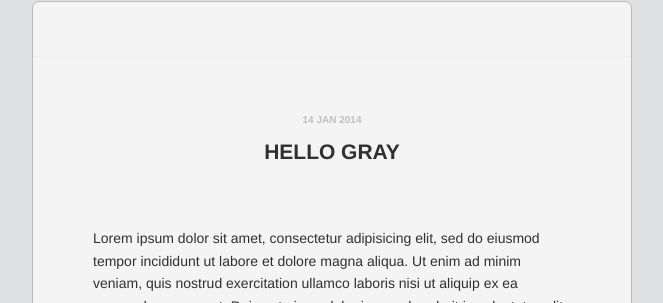
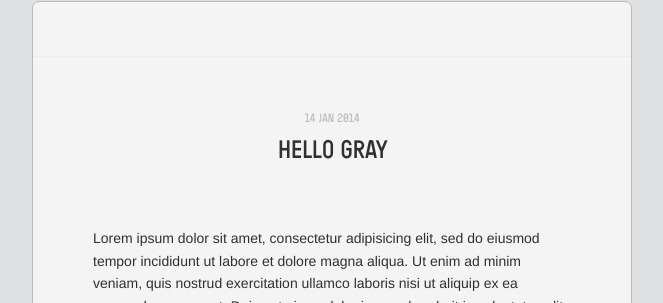
Before and after one commit to flareinc/flareinc.github.io, a Jekyll site: the page built from _posts/2013-09-18-test.md, in a window 1280 px wide. Shown: the part 204-507 px from the top of the page, without its empty margins (308-971 px from the left). Built offline with Jekyll 4.4.1, drawn with Linux system fonts in a browser that asks for light colours; Markdown is read by kramdown in place of the engine named in the settings; comment, search, counter and statistics services are not loaded.

Commit message:
font styles

```diff
--- a/stylesheets/style.css
+++ b/stylesheets/style.css
@@ -248,6 +248,7 @@ hr {
   margin: 25px 0; }
 
 ul.posts, ul.posts li {
+  text-transform: uppercase;
   margin: 0;
   padding: 0;
   list-style: none; }
@@ -279,6 +280,7 @@ section.post {
     margin-left: 20px; }
   section.post h1 {
     text-transform: uppercase;
+    font-family: 'Technik200', 'Open Sans', sans-serif;
     text-align: center;
     line-height: 1.5em;
     margin-bottom: 60px; }
```
